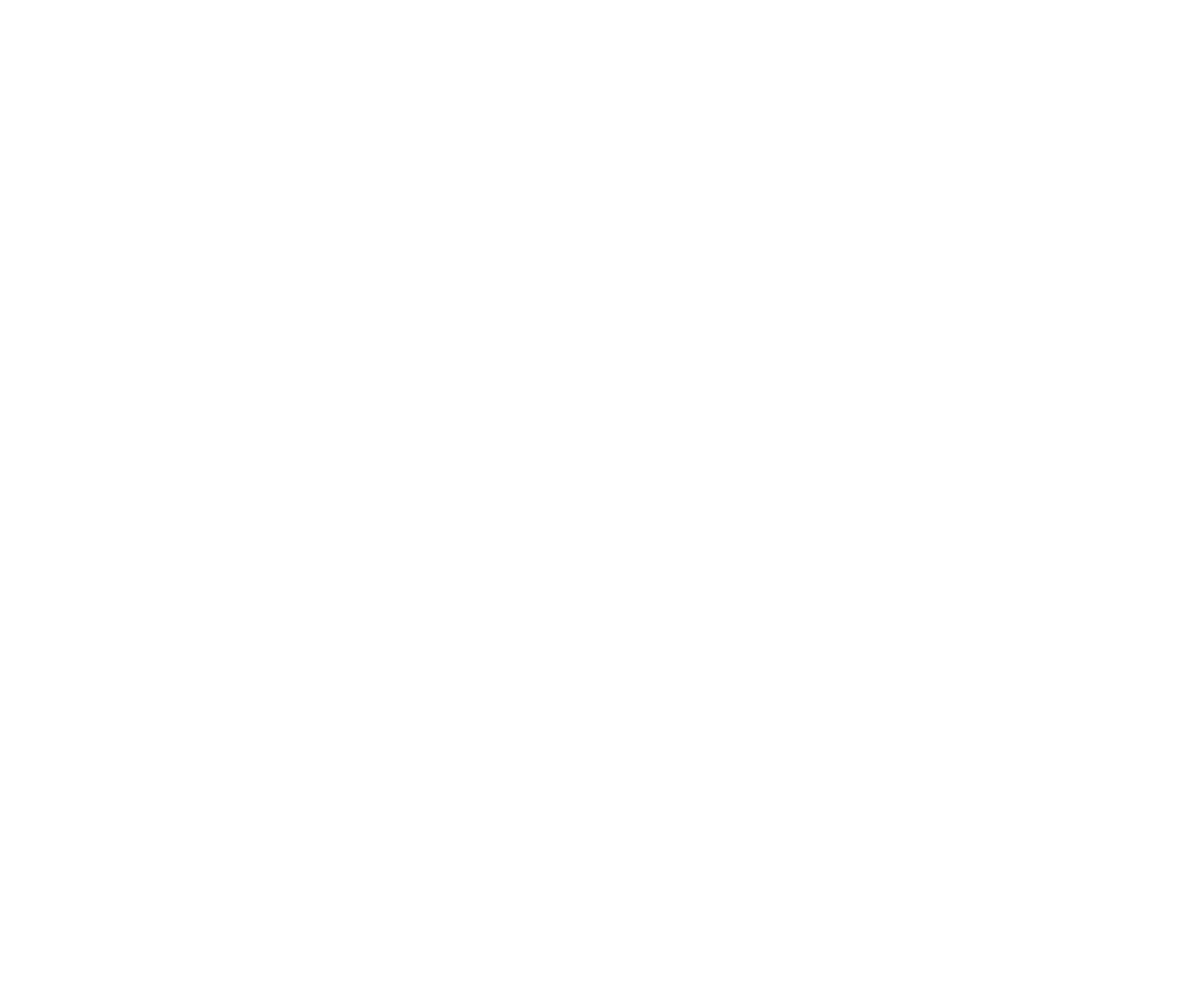
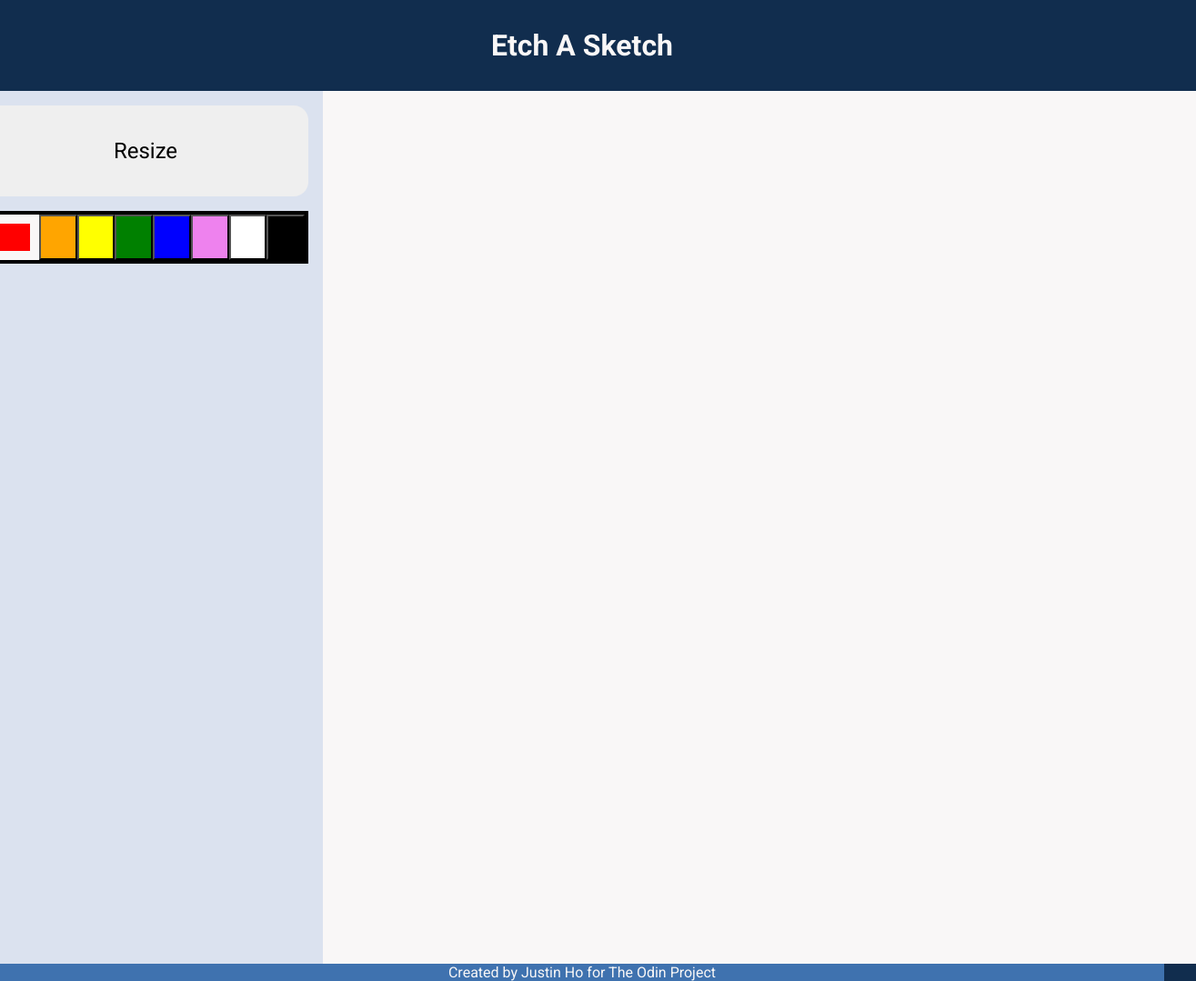
Before and after one commit to Toash/Etch-A-Sketch, a plain HTML site: page index.html in a window 1280 px wide. Shown: the whole page at 91% size, 1315 px wide, since content can reach past the window. Before the commit the page ends 800 px from the top, so only its background shows below. Drawn offline with Linux system fonts and the light colour scheme.

Commit message:
Drawing functionality, resizing and picking colors.

```diff
--- a/index.html
+++ b/index.html
@@ -4,11 +4,56 @@
 <head>
     <meta charset="UTF-8">
     <meta name="viewport" content="width=device-width, initial-scale=1.0">
-    <title>Document</title>
+    <link rel="preconnect" href="https://fonts.googleapis.com">
+    <link rel="preconnect" href="https://fonts.gstatic.com" crossorigin>
+    <link
+        href="https://fonts.googleapis.com/css2?family=Roboto:ital,wght@0,100;0,300;0,400;0,500;0,700;0,900;1,100;1,300;1,400;1,500;1,700;1,900&display=swap"
+        rel="stylesheet">
+    <link rel="stylesheet" href="styles.css">
+    <title>Etch A Sketch</title>
 </head>
 
 <body>
 
+
+    <div id="main">
+
+        <div id="title">
+            <h1>Etch A Sketch</h1>
+        </div>
+
+        <div id="interaction">
+            <div id="options">
+                <button id="resize">Resize</button>
+                <div id="colors">
+                    <button id="red"> </button>
+                    <button id="orange"> </button>
+                    <button id="yellow"> </button>
+                    <button id="green"> </button>
+                    <button id="blue"> </button>
+                    <button id="violet"> </button>
+                    <button id="white"> </button>
+                    <button id="black"> </button>
+                </div>
+                <div>
+                    <p id="chosenColor"> </p>
+                </div>
+            </div>
+            <div id="sketchpad">
+
+            </div>
+
+        </div>
+    </div>
+
+    <footer>
+        <p>Created by Justin Ho for The Odin Project</p>
+    </footer>
+
+
+    <script src="script.js" defer>
+
+    </script>
 </body>
 
 </html>
--- /dev/null
+++ b/script.js
@@ -0,0 +1,127 @@
+const container = document.querySelector("#sketchpad")
+const resizeButton = document.querySelector("#resize")
+
+const chosenColor = document.querySelector("#chosenColor")
+const redButton = document.querySelector("#red")
+const orangeButton = document.querySelector("#orange")
+const yellowButton = document.querySelector("#yellow")
+const greenButton = document.querySelector("#green")
+const blueButton = document.querySelector("#blue")
+const violetButton = document.querySelector("#violet")
+const whiteButton = document.querySelector("#white")
+const blackButton = document.querySelector("#black")
+
+
+function changeColor(color) {
+    redButton.classList.remove("colorSelected")
+    orangeButton.classList.remove("colorSelected")
+    yellowButton.classList.remove("colorSelected")
+    greenButton.classList.remove("colorSelected")
+    blueButton.classList.remove("colorSelected")
+    violetButton.classList.remove("colorSelected")
+    whiteButton.classList.remove("colorSelected")
+    blackButton.classList.remove("colorSelected")
+
+    switch (color) {
+        case "red":
+            redButton.classList.add("colorSelected")
+            break;
+        case "orange":
+            orangeButton.classList.add("colorSelected")
+            break;
+        case "yellow":
+            yellowButton.classList.add("colorSelected")
+            break;
+        case "green":
+            greenButton.classList.add("colorSelected")
+            break;
+        case "blue":
+            blueButton.classList.add("colorSelected")
+            break;
+        case "violet":
+            violetButton.classList.add("colorSelected")
+            break;
+        case "white":
+            whiteButton.classList.add("colorSelected")
+            break;
+        case "black":
+            blackButton.classList.add("colorSelected")
+            break;
+    }
+    currentColor = color;
+    console.log("Changed color")
+}
+
+redButton.addEventListener("click", () => changeColor("red"))
+orangeButton.addEventListener("click", () => changeColor("orange"))
+yellowButton.addEventListener("click", () => changeColor("yellow"))
+greenButton.addEventListener("click", () => changeColor("green"))
+blueButton.addEventListener("click", () => changeColor("blue"))
+violetButton.addEventListener("click", () => changeColor("violet"))
+whiteButton.addEventListener("click", () => changeColor("white"))
+blackButton.addEventListener("click", () => changeColor("black"))
+
+changeColor("red")
+
+
+//in pixels
+const containerWidth = 960;
+let tilesPerRow = 16
+
+
+drawGrid(tilesPerRow)
+
+resizeButton.addEventListener("click", () => {
+    const size = prompt("What size? (16-100)")
+
+    if (size < 16 || size > 100) {
+        alert("Invalid size specified.")
+        return;
+    }
+
+    resize(size)
+})
+
+function resize(tilesPerRow) {
+    deleteGrid()
+    drawGrid(tilesPerRow)
+    //resizeButton.textContent = "Resize " + `(${tilesPerRow})`
+}
+
+function deleteGrid() {
+    while (container.firstChild) {
+        container.removeChild(container.firstChild)
+    }
+}
+
+
+let isDrawing = false;
+document.addEventListener("mousedown", (e) => {
+    e.preventDefault() // for some reason this makes drawing much smoother
+    console.log("mdown ")
+    isDrawing = true;
+})
+document.addEventListener("mouseup", (e) => {
+    console.log("m up")
+    isDrawing = false;
+})
+
+
+function drawGrid(tilesPerRow) {
+
+    function colorTile(div, color) {
+        //div.setAttribute("style", `background-color: ${color}`)
+        div.style.backgroundColor = color;
+    }
+
+    let tileWidth = containerWidth / tilesPerRow
+
+    for (let i = 0; i < tilesPerRow * tilesPerRow; i++) {
+        const div = document.createElement("div")
+        div.setAttribute("class", "tile")
+        div.addEventListener("mousemove", (e) => { if (isDrawing) { colorTile(div, currentColor) } })
+        div.style.flex = `0 0 ${tileWidth}px`
+        div.style.height = `${tileWidth}px`
+        container.appendChild(div)
+    }
+}
--- /dev/null
+++ b/styles.css
@@ -0,0 +1,147 @@
+:root {
+    --containerWidth: 960px;
+    --tileWidth: calc(var(--containerWidth) / 16);
+}
+
+p,
+h1,
+button {
+    font-family: "Roboto", serif;
+    color: #F9F7F7
+}
+
+#resize {
+    color: black;
+    height: 100px;
+    border-radius: 1rem;
+    border-width: 0;
+}
+
+#resize {
+    font-size: 24px;
+}
+
+#resize:hover {
+    background-color: #3F72AF;
+}
+
+* {
+    margin: 0;
+    padding: 0;
+}
+
+html,
+body {
+    width: 100%;
+    height: 100%;
+}
+
+body {
+    display: flex;
+    flex-direction: column;
+    background-color: #112D4E;
+}
+
+#main {
+    display: flex;
+    flex-direction: column;
+    align-items: center;
+}
+
+#title {
+    height: 100px;
+    display: flex;
+    align-items: center;
+    justify-content: center;
+}
+
+#interaction {
+    display: flex;
+    justify-content: center;
+    width: 1350px;
+}
+
+#options {
+    padding: 1rem;
+    background-color: #DBE2EF;
+    flex: 1 0 250px;
+    display: flex;
+    flex-direction: column;
+    gap: 1rem;
+}
+
+#sketchpad {
+
+    display: flex;
+    flex-wrap: wrap;
+    flex: 0 0 var(--containerWidth);
+}
+
+.tile {
+    box-sizing: border-box;
+    background-color: #F9F7F7;
+}
+
+footer {
+    display: flex;
+    justify-content: center;
+    align-items: center;
+    height: 80px;
+    background-color: #3F72AF;
+}
+
+#colors {
+    display: flex;
+    border: solid black 4px;
+}
+
+.colorSelected {
+    box-sizing: border-box;
+    border: solid #F9F7F7 10px;
+
+}
+
+#red,
+#orange,
+#yellow,
+#green,
+#blue,
+#violet,
+#white,
+#black {
+    height: 50px;
+    flex: 1;
+    border-radius: 0;
+}
+
+#red {
+    background-color: red;
+}
+
+#orange {
+    background-color: orange;
+}
+
+#yellow {
+    background-color: yellow;
+}
+
+#green {
+    background-color: green;
+}
+
+#blue {
+    background-color: blue;
+}
+
+#violet {
+    background-color: violet;
+}
+
+#white {
+    background-color: white;
+}
+
+#black {
+    background-color: black;
+}
```
